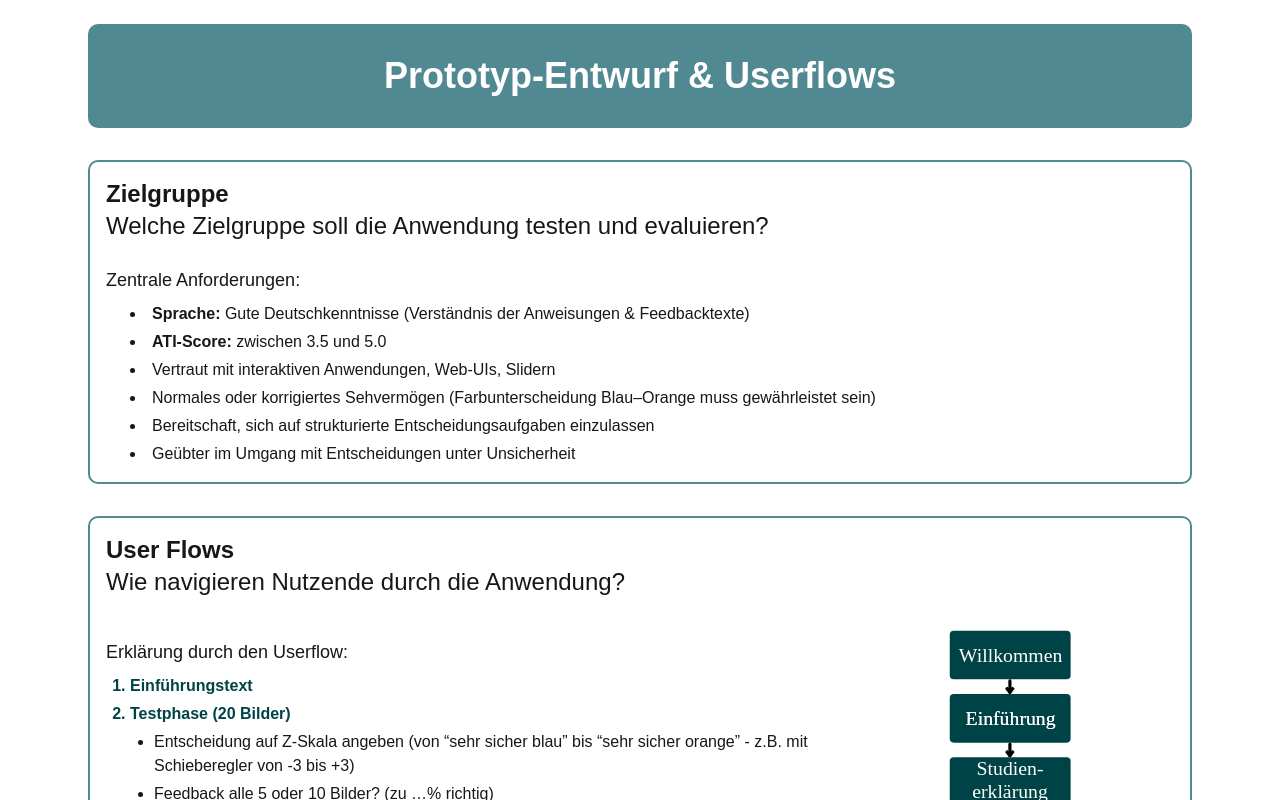
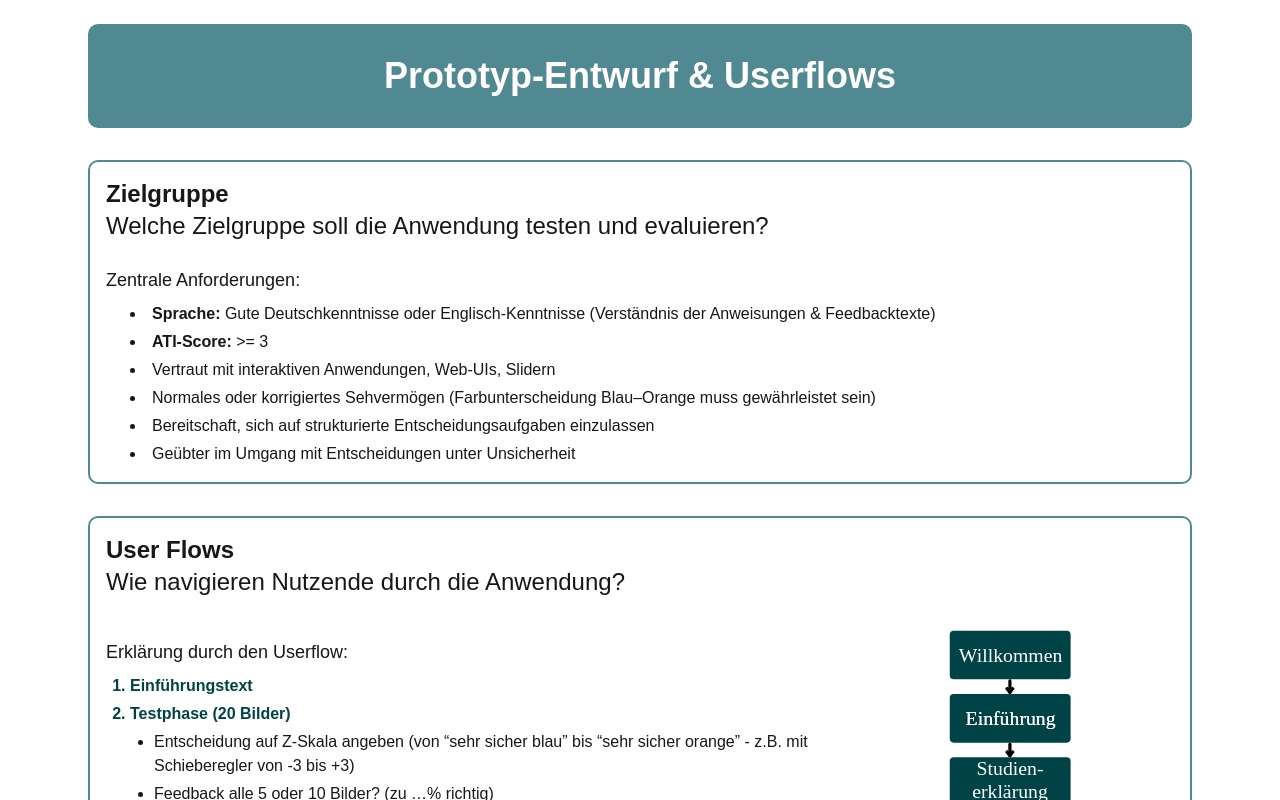
Before and after one commit to L0i0n0a/PsyKi, a Next.js app in the folder multarbeit/: page /details/design/2 in a window 1280 px wide. Shown: the top 800 px of the page. Built offline with nearby package versions, Linux system fonts and the light colour scheme.

Commit message:
fix: missing image width

```diff
--- a/multarbeit/src/app/details/design/2/page.tsx
+++ b/multarbeit/src/app/details/design/2/page.tsx
@@ -131,7 +131,7 @@ const DesignDecisionsPage2 = () => {
                     <p className="mb-4">
                         <strong>Visuell:</strong>
                     </p>
-                    <Image src="/Kombination.png" alt="Beispielhafte Kombinations-Darstellung" className="my-6 mx-auto max-w-sm rounded shadow" />
+                    <Image src="/Kombination.png" alt="Beispielhafte Kombinations-Darstellung" className="my-6 mx-auto max-w-sm rounded shadow" width={400} height={400} />
                     <p className="mb-4">2 Ströme von Mensch und KI, die unterschiedlich dick sind und zu Z-Wert konvergieren</p>
                 </>
             ),
@@ -168,8 +168,8 @@ const DesignDecisionsPage2 = () => {
                 <div>
                     <p className="mt-6 text-lg">Zentrale Anforderungen:</p>
                     <ul className="ml-6 list-disc list-inside mt-2 space-y-1">
-                        <li><strong>Sprache:</strong> Gute Deutschkenntnisse (Verständnis der Anweisungen & Feedbacktexte)</li>
-                        <li><strong>ATI-Score:</strong> zwischen 3.5 und 5.0</li>
+                        <li><strong>Sprache:</strong> Gute Deutschkenntnisse oder Englisch-Kenntnisse (Verständnis der Anweisungen & Feedbacktexte)</li>
+                        <li><strong>ATI-Score:</strong> {'>= 3'} </li>
                         <li>Vertraut mit interaktiven Anwendungen, Web-UIs, Slidern</li>
                         <li>Normales oder korrigiertes Sehvermögen (Farbunterscheidung Blau–Orange muss gewährleistet sein)</li>
                         <li>Bereitschaft, sich auf strukturierte Entscheidungsaufgaben einzulassen</li>
```
